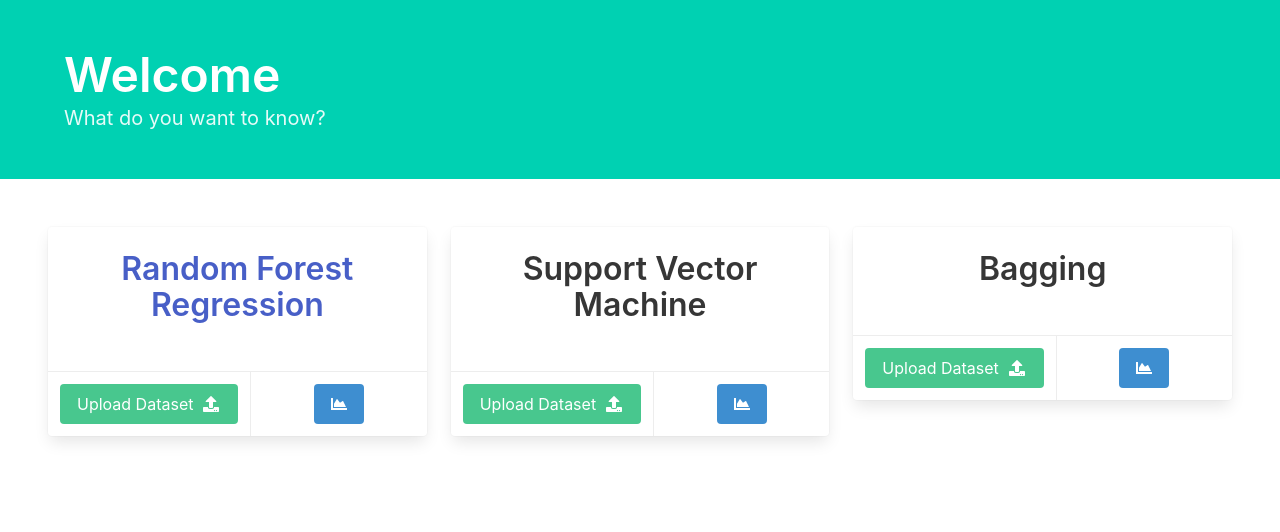
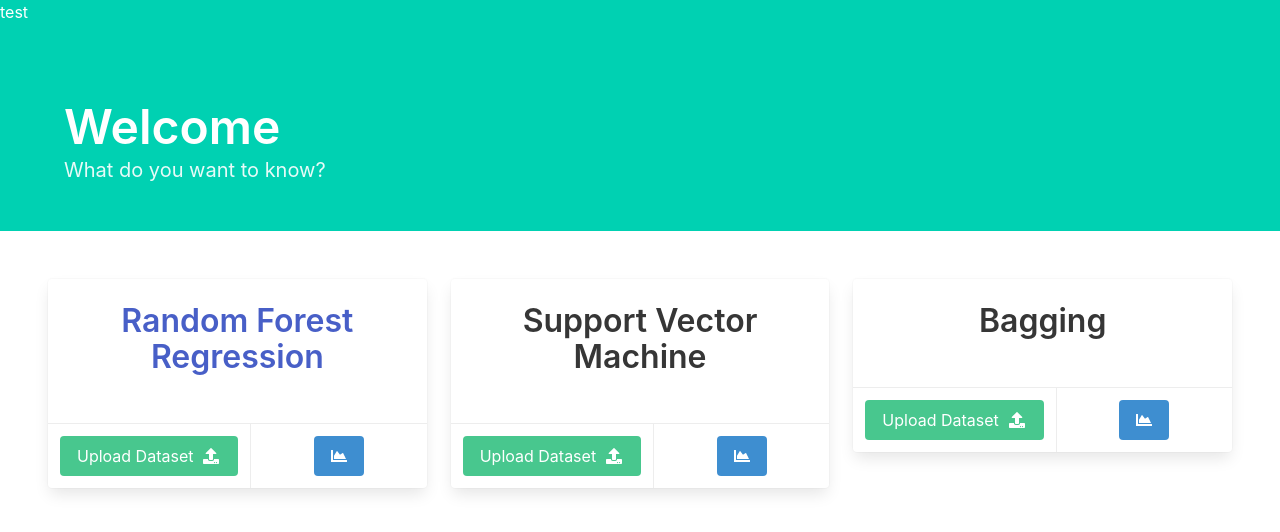
Before and after one commit to prilosac/animated-broccoli, an Angular app in the folder client/data-vis/: page / in a window 1280 px wide. Shown: the top 532 px of the page. Built offline with nearby package versions, Linux system fonts and the light colour scheme.

Commit message:
figuring out angular router

```diff
--- a/client/data-vis/src/app/app.component.html
+++ b/client/data-vis/src/app/app.component.html
@@ -1,5 +1,11 @@
 <!--The content below is only a placeholder and can be replaced.-->
 <!-- <div style="text-align:center"> -->
+<nav class="navbar is-primary" role="navigation" aria-label="navbar">
+  <div class="navbar-brand">
+    test
+  </div>
+</nav>
+
 <section class="hero is-primary">
   <div class="hero-body">
     <div class="container">
```
